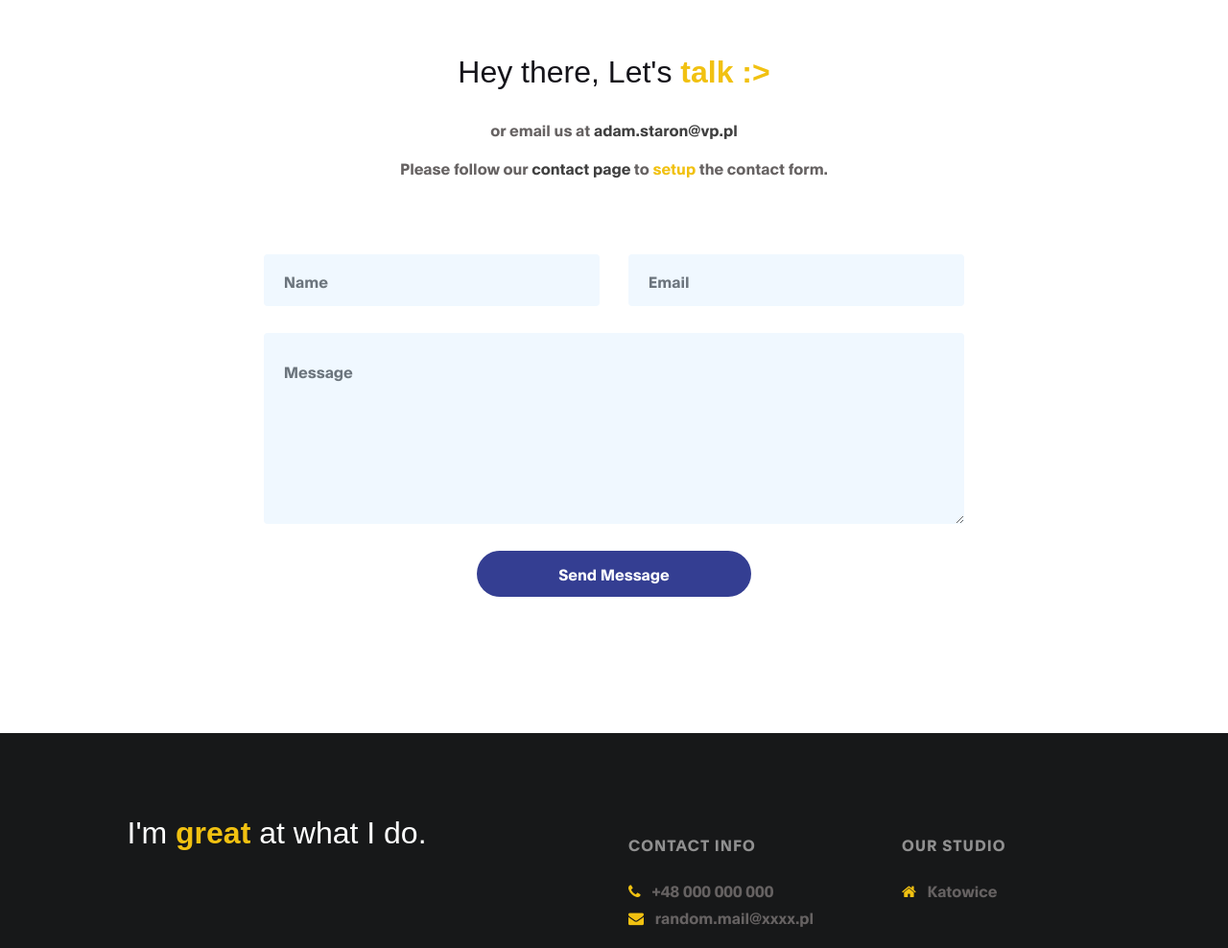
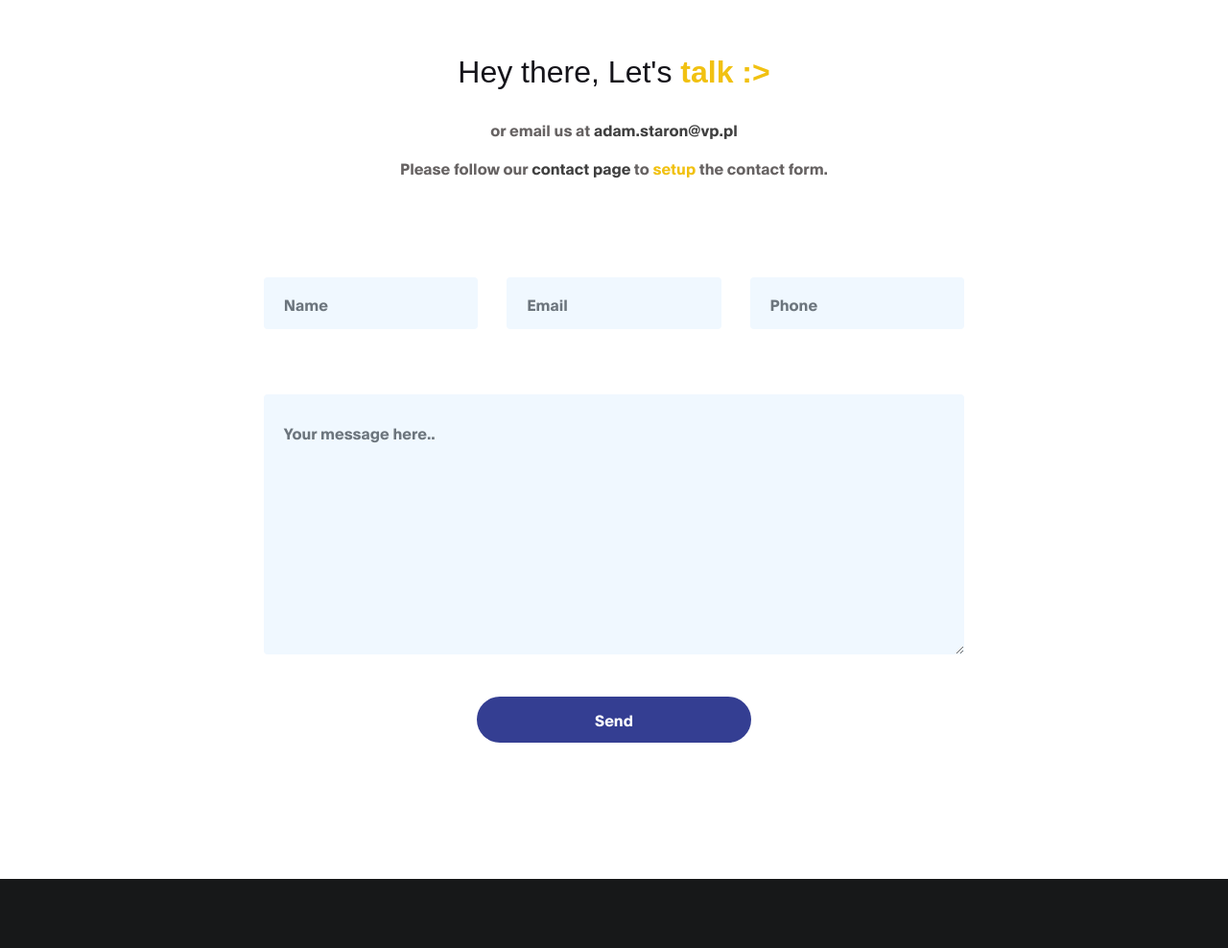
Before and after one commit to pstaron/PortfolioFrontEnd, a plain HTML site: page contact.html in a window 1280 px wide. Shown: the part 273-1261 px from the top of the page at 96% size. Drawn offline with nearby package versions, Linux system fonts and the light colour scheme.

Commit message:
Email Handling

```diff
--- a/contact.html
+++ b/contact.html
@@ -14,6 +14,14 @@
      <link rel="stylesheet" href="css/owl.carousel.min.css">
      <link rel="stylesheet" href="css/owl.theme.default.min.css">
      <link rel="stylesheet" href="css/templatemo-digital-trend.css">
+     <script type="text/javascript"
+     src="https://cdn.jsdelivr.net/npm/@emailjs/browser@3/dist/email.min.js">
+</script>
+<script type="text/javascript">
+(function(){
+   emailjs.init("nHSQuCXbI4E_kAwti");
+})();
+</script>
 </head>
 <body>
   <nav class="navbar navbar-expand-lg">
@@ -53,26 +61,27 @@
                     </div>
 
                     <div class="col-lg-8 mx-auto col-md-10 col-12">
-                      <form action="#" method="post" class="contact-form" data-aos="fade-up" data-aos-delay="300" role="form">
-                        <div class="row">
-                          <div class="col-lg-6 col-12">
-                            <input type="text" class="form-control" name="name" placeholder="Name">
-                          </div>
-
-                          <div class="col-lg-6 col-12">
-                            <input type="email" class="form-control" name="email" placeholder="Email">
-                          </div>
-
-                          <div class="col-lg-12 col-12">
-                            <textarea class="form-control" rows="6" name="message" placeholder="Message"></textarea>
-                          </div>
-
-                          <div class="col-lg-5 mx-auto col-7">
-                            <button type="submit" class="form-control" id="submit-button" name="submit">Send Message</button>
-                          </div>
+                      <div class="contact-form row" >
+                        <div class="col-md-4 form-group">
+                            <label></label>
+                            <input type="text" class="form-control" id="name"  placeholder="Name">
                         </div>
-
-                      </form>
+                        <div class="col-md-4 form-group">
+                            <label></label>
+                            <input type="text" class="form-control" id="email"  placeholder="Email">
+                        </div>
+                        <div class="col-md-4 form-group" >
+                            <label></label>
+                            <input type="text" class="form-control" id="phone"  placeholder="Phone">
+                        </div>
+                        <div class="col-md-12 form-group">
+                            <label></label>
+                            <textarea class="form-control" rows="9" id="message"  placeholder="Your message here.."></textarea>
+                        </div>
+                        <div class="col-lg-5 mx-auto col-7">
+                          <button type="button" class="form-control" id="submit-button" name="submit" onclick="sendMail()">Send</button>
+                        </div>
+                      </div>
                     </div>
 
                </div>
@@ -124,6 +133,8 @@
         </div>
       </div>
     </footer>
+    <script src=
+    "https://smtpjs.com/v3/smtp.js"></script>
     <script src="js/main.js"></script>
      <script src="js/jquery.min.js"></script>
      <script src="js/bootstrap.min.js"></script>
--- a/js/main.js
+++ b/js/main.js
@@ -47,7 +47,8 @@ class TypeAsync extends HTMLSpanElement {
 customElements.define("type-async", TypeAsync, { extends: "span" });
 
 init();
-
+/* //Custom cursor//
+//If you need to use is paste in html page " <div class="cursor"></div> in beggining of body"
 async function Cursor() {
   var cursorinner = document.querySelector(".cursor");
   var a = document.querySelectorAll("a");
@@ -79,6 +80,7 @@ async function Cursor() {
   });
 }
 Cursor();
+*/
 function ChangeImage() {
   var img = document.getElementById("image-me");
   img.src = "images/project/mountain.jpg";
@@ -87,3 +89,28 @@ function ChangeImageMe() {
   var img = document.getElementById("image-me");
   img.src = "images/project/ja.jpg";
 }
+
+
+/*Tutaj jest obszar wysylania maila za posrednictwem formularza*/
+function sendMail() {
+  let params = {
+    name: document.getElementById("name").value,
+    email: document.getElementById("email").value,
+    phone: document.getElementById("phone").value,
+    message: document.getElementById("message").value,
+  };
+  const serviceId = "service_mowllp4";
+  const tempId = "template_qvs6tej";
+
+  emailjs
+    .send(serviceId, tempId, params)
+    .then((res) => {
+      document.getElementById("name").value = "";
+      document.getElementById("email").value = "";
+      document.getElementById("phone").value = "";
+      document.getElementById("message").value = "";
+      console.log(res);
+      alert("your message has been send successfully");
+    })
+    .catch((err) => console.log(err));
+}
```
Also changed, not shown: index.html (+1 -2 lines).
